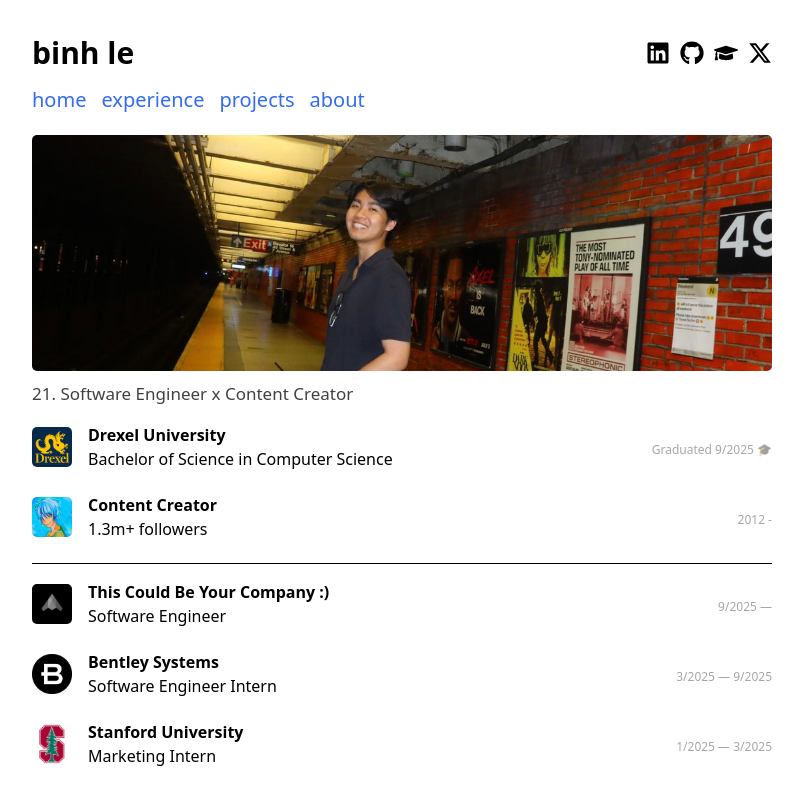
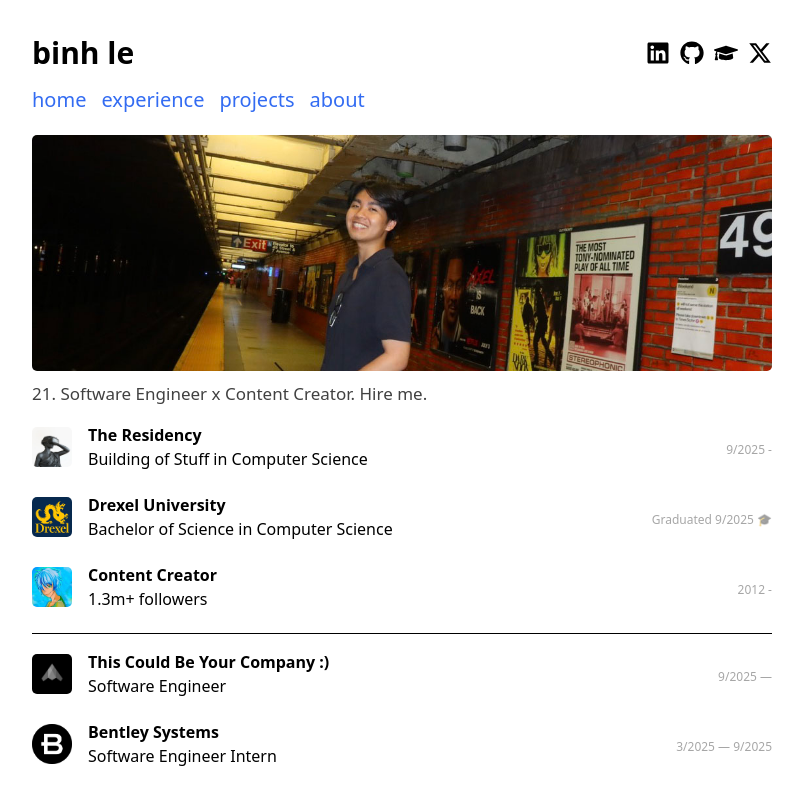
Before and after one commit to BinhL3/binhl3.github.io, a React (Vite) app: page / in a window 1280 px wide. Shown: the top 792 px of the page, without its empty margins (238-1041 px from the left). Built offline with nearby package versions, Linux system fonts and the light colour scheme.

Commit message:
enhance experience section in App component with new role and updated introduction

```diff
--- a/src/App.jsx
+++ b/src/App.jsx
@@ -13,7 +13,21 @@ function App() {
         loading="lazy"
         alt="NYC Subway"
       />
-      <p>21. Software Engineer x Content Creator</p>
+      <p>21. Software Engineer x Content Creator. Hire me.</p>
+
+      <div className="experience">
+        <img
+          src="assets/live_the_residency_logo.jpg"
+          alt="The Residency"
+          loading="lazy"
+        />
+        <div>
+          <h2>
+            The Residency<span className="time">9/2025 -</span>
+          </h2>
+          <p>Building of Stuff in Computer Science</p>
+        </div>
+      </div>
 
       <div className="experience">
         <img src="assets/drexel.png" alt="Drexel" loading="lazy" />
```
Also changed, not shown: public/assets/live_the_residency_logo.jpg (added), src/assets/live_the_residency_logo.jpg (added).
